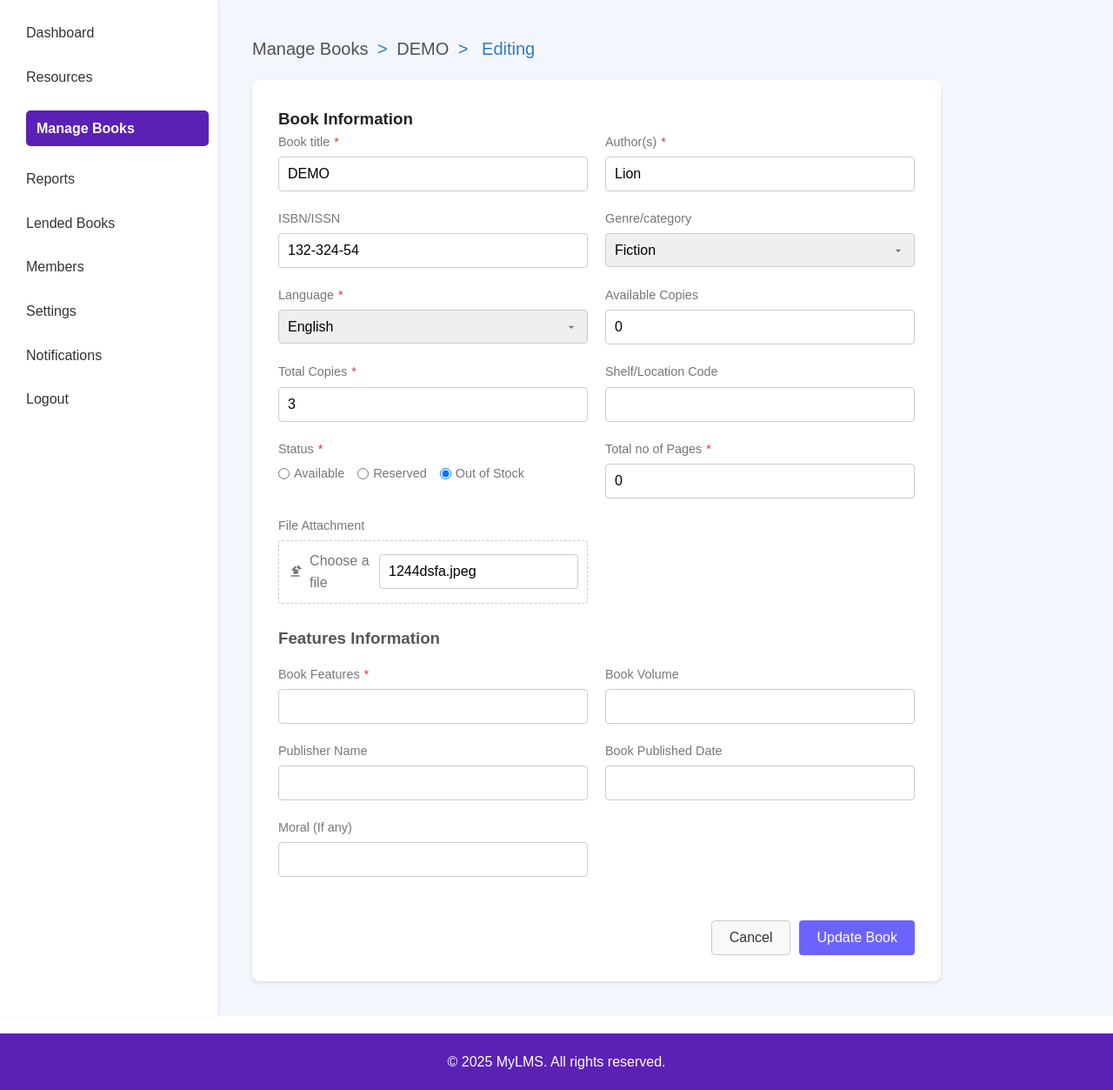
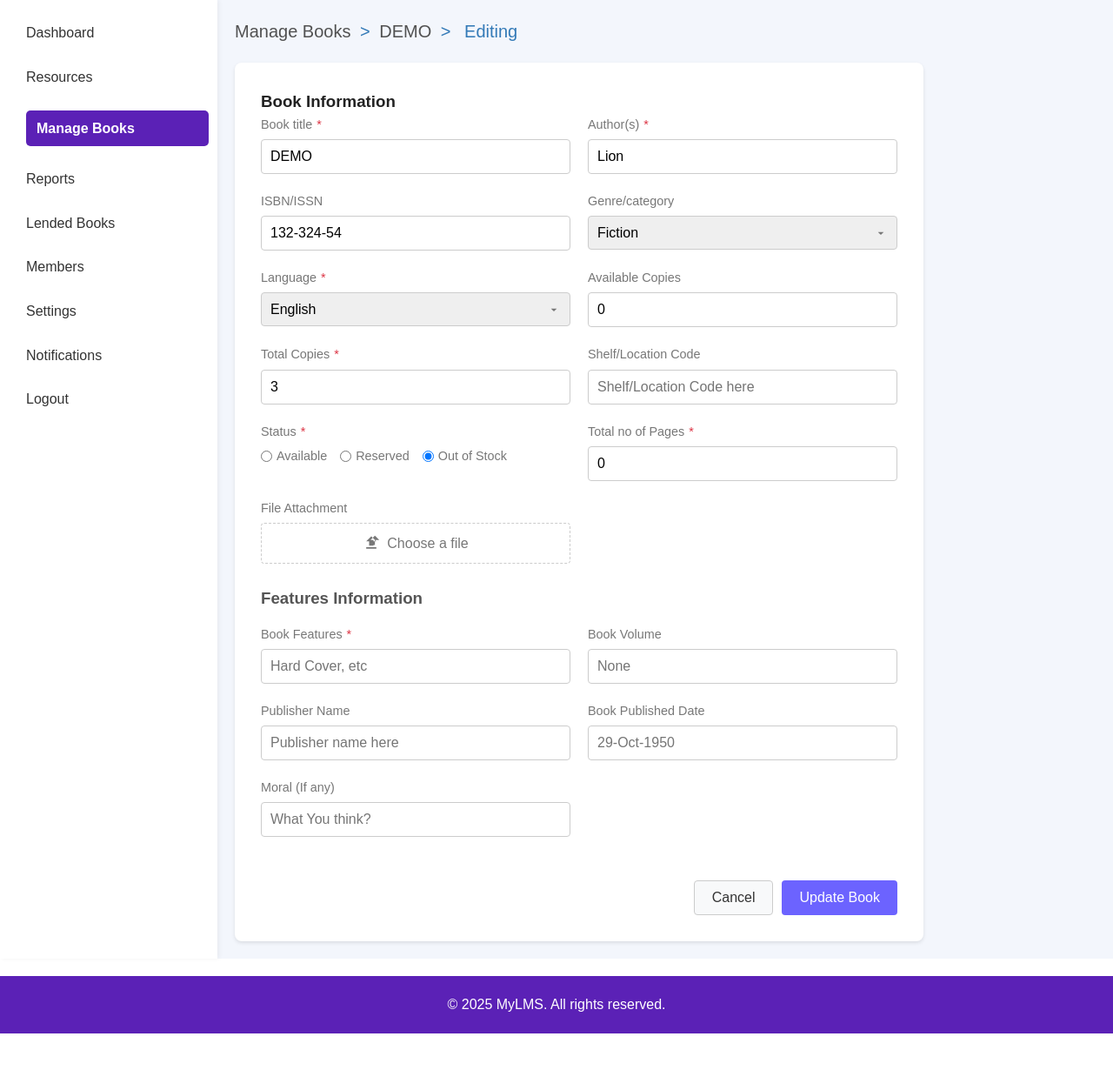
Before and after one commit to Vinay1291/Library-Management-System, a PHP site: page /admin/edit-book.php?id=1 in a window 1280 px wide. Shown: the part 70-1323 px from the top of the page at 87% size. After the commit the page ends 1258 px from the top, so only its background shows below. Run offline with PHP 8.4, Linux system fonts and the light colour scheme; a user stored in the database is signed in; data comes from the database, SQL or seed files in the repository; data that the repository does not hold is empty.

Commit message:
add some mising placeholders .

```diff
--- a/admin/edit-book.php
+++ b/admin/edit-book.php
@@ -73,7 +73,7 @@ $activePage = 'manage-books';
     <title>Edit Book - <?= htmlspecialchars($book['title']) ?></title>
     <link rel="stylesheet" href="../assets/css/style.css">
     <link rel="stylesheet" href="assets/css/admin.css">
-    <link rel="stylesheet" href="assets/css/booksmng.css">
+    <!-- <link rel="stylesheet" href="assets/css/booksmng.css"> -->
     <link rel="stylesheet" href="assets/css/form.css">
 </head>
 
@@ -103,15 +103,15 @@ $activePage = 'manage-books';
                             <div class="form-grid">
                                 <div class="form-group">
                                     <label for="bookTitle">Book title <span>*</span></label>
-                                    <input type="text" name="title" value="<?= htmlspecialchars($book['title']) ?>" required>
+                                    <input type="text" name="title" placeholder="Book name here" value="<?= htmlspecialchars($book['title']) ?>" required>
                                 </div>
                                 <div class="form-group">
                                     <label for="author">Author(s) <span>*</span></label>
-                                    <input type="text" name="author" value="<?= htmlspecialchars($book['author']) ?>" required>
+                                    <input type="text" name="author" placeholder="Author name here" value="<?= htmlspecialchars($book['author']) ?>" required>
                                 </div>
                                 <div class="form-group">
                                     <label for="isbn">ISBN/ISSN</label>
-                                    <input type="text" name="isbn" value="<?= htmlspecialchars($book['isbn']) ?>">
+                                    <input type="text" name="isbn" placeholder="ISBN here" value="<?= htmlspecialchars($book['isbn']) ?>">
                                 </div>
                                 <div class="form-group">
                                     <label for="genre">Genre/category</label>
@@ -144,7 +144,7 @@ $activePage = 'manage-books';
                                 </div>
                                 <div class="form-group">
                                     <label for="availableCopies">Available Copies</label>
-                                    <input type="number" name="available_copies" value="<?= htmlspecialchars($book['available_copies']) ?>">
+                                    <input type="number" name="available_copies" placeholder="Available Copies here" value="<?= htmlspecialchars($book['available_copies']) ?>">
                                 </div>
                                 <div class="form-group">
                                     <label for="totalCopies">Total Copies <span>*</span></label>
@@ -152,7 +152,7 @@ $activePage = 'manage-books';
                                 </div>
                                 <div class="form-group">
                                     <label for="shelfCode">Shelf/Location Code</label>
-                                    <input type="text" name="shelf_code" value="<?= htmlspecialchars($book['shelf_code']) ?>">
+                                    <input type="text" name="shelf_code" placeholder="Shelf/Location Code here" value="<?= htmlspecialchars($book['shelf_code']) ?>">
                                 </div>
                                 <div class="form-group">
                                     <label for="status">Status <span>*</span></label>
@@ -173,14 +173,15 @@ $activePage = 'manage-books';
                                 </div>
                                 <div class="form-group">
                                     <label for="totalPages">Total no of Pages <span>*</span></label>
-                                    <input type="number" name="total_pages" value="<?= htmlspecialchars($book['total_pages']) ?>">
+                                    <input type="number" name="total_pages" placeholder="10 to 10,000" value="<?= htmlspecialchars($book['total_pages']) ?>">
                                 </div>
                                 <div class="form-group">
                                     <label for="fileAttachment">File Attachment</label>
                                     <div class="file-upload">
                                         <svg viewBox="0 0 24 24"><path fill="currentColor" d="M9 16h6v-6h4l-7-7l-7 7h4zm-4 2h14v2H5zm12-10v7h-2v-7h-4l6-6l6 6h-4z"/></svg>
                                         <span>Choose a file</span>
-                                        <input type="text" name="cover_img" value="<?= htmlspecialchars($book['cover_image']) ?>">
+                                        <!-- <input type="text" name="cover_img" value="<?= htmlspecialchars($book['cover_image']) ?>"> -->
+                                        <input type="file" name="cover_image" id="fileAttachment">
                                     </div>
                                 </div>
                             </div>
@@ -191,23 +192,23 @@ $activePage = 'manage-books';
                             <div class="form-grid">
                                 <div class="form-group">
                                     <label for="bookFeatures">Book Features <span>*</span></label>
-                                    <input type="text" name="features" value="<?= htmlspecialchars($book['features']) ?>">
+                                    <input type="text" name="features" placeholder="Hard Cover, etc" value="<?= htmlspecialchars($book['features']) ?>">
                                 </div>
                                 <div class="form-group">
                                     <label for="bookVolume">Book Volume</label>
-                                    <input type="text" name="volume" value="<?= htmlspecialchars($book['volume']) ?>">
+                                    <input type="text" name="volume" placeholder="None" value="<?= htmlspecialchars($book['volume']) ?>">
                                 </div>
                                 <div class="form-group">
                                     <label for="publisherName">Publisher Name</label>
-                                    <input type="text" name="publisher_name" value="<?= htmlspecialchars($book['publisher_name']) ?>">
+                                    <input type="text" name="publisher_name" placeholder="Publisher name here" value="<?= htmlspecialchars($book['publisher_name']) ?>">
                                 </div>
                                 <div class="form-group">
                                     <label for="bookPublishedDate">Book Published Date</label>
-                                    <input type="text" name="published_date" value="<?= htmlspecialchars($book['published_date']) ?>">
+                                    <input type="text" name="published_date" placeholder="29-Oct-1950" value="<?= htmlspecialchars($book['published_date']) ?>">
                                 </div>
                                 <div class="form-group">
                                     <label for="bookmoral">Moral (If any)</label>
-                                    <input type="text" name="moral" value="<?= htmlspecialchars($book['moral']) ?>">
+                                    <input type="text" name="moral" placeholder="What You think?" value="<?= htmlspecialchars($book['moral']) ?>">
                                 </div>
                                 <div></div> <div></div> </div>
                         </div>
```
Also changed, not shown: admin/add_books.php (+6 -10 lines).
